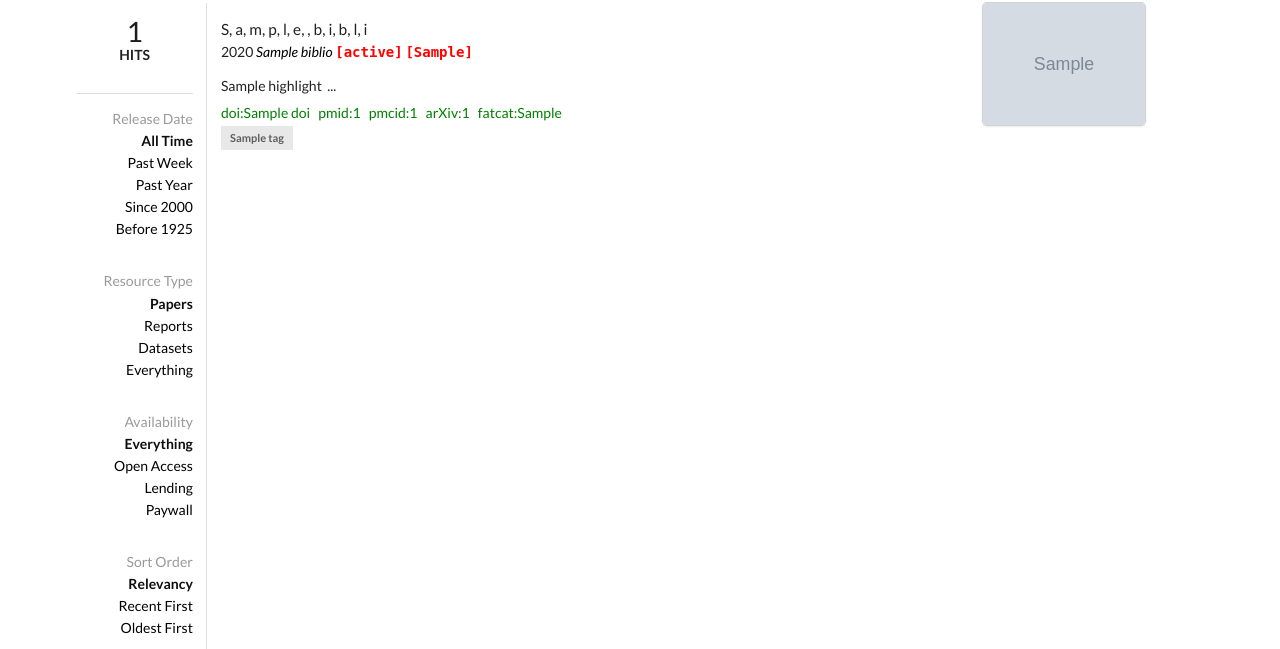
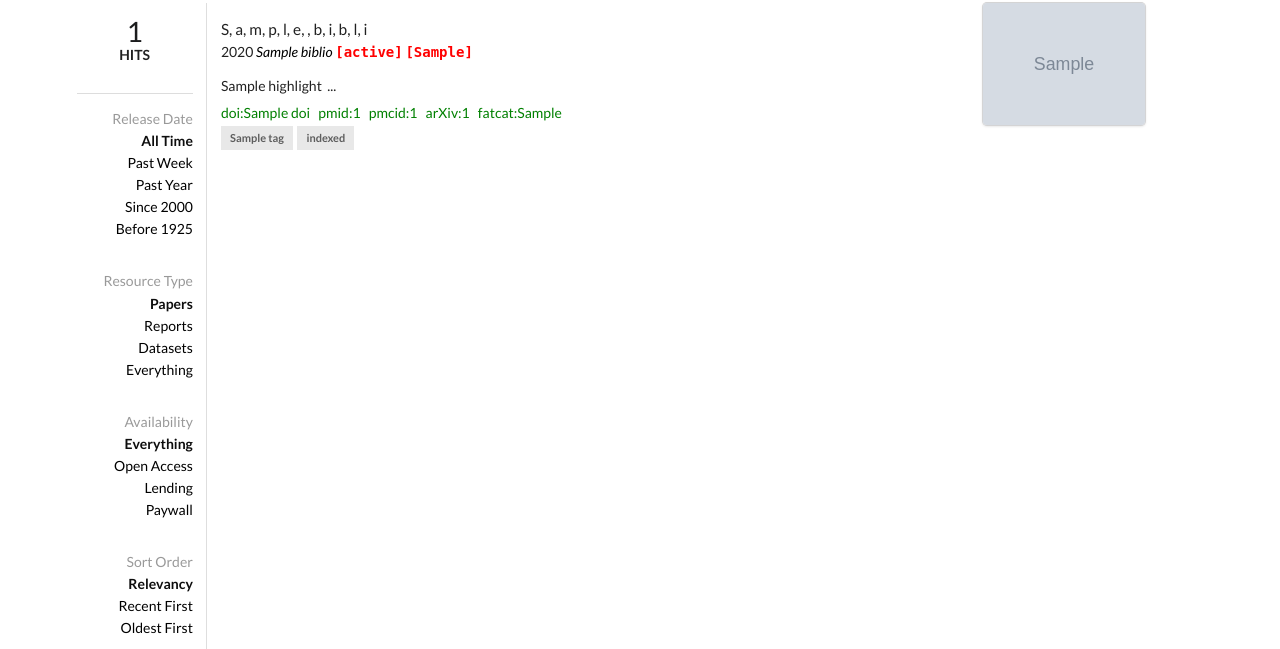
Before and after one commit to internetarchive/fatcat-scholar, a Python web app: template fatcat_scholar/templates/search.html in a window 1280 px wide. Shown: the part 164-813 px from the top of the page. Run offline with Jinja, Linux system fonts and the light colour scheme; the template is opened without the code that fills it: most values are stand-ins (such as "Sample title", 1, 10 or a date in 2020); grey boxes marked "Sample" are stand-in pictures; some libraries are stand-ins or nearby versions.

Commit message:
add a helper tag for search index document

```diff
--- a/fatcat_scholar/templates/search_macros.html
+++ b/fatcat_scholar/templates/search_macros.html
@@ -131,10 +131,14 @@
 
   {# ### SOURCE TAGS #}
   <div style="margin-top: 0.2em;">
+  {# colors to use: olive, brown, grey, pink, red, etc #}
   {% for tag in paper.tags %}
     <span class="ui label small">{{ tag }}</span>
   {% endfor %}
-  {# olive, brown, grey, pink, red, etc #}
+    {# TODO: remove doc for ES 7.x-style lack of type #}
+    <a href="{{ settings.ELASTICSEARCH_BACKEND }}/_doc/{{ settings.ELASTICSEARCH_FULLTEXT_INDEX }}/{{ paper.key }}">
+      <span class="ui label small">indexed</span>
+    </a>
   </div>
 
 </div>
```
